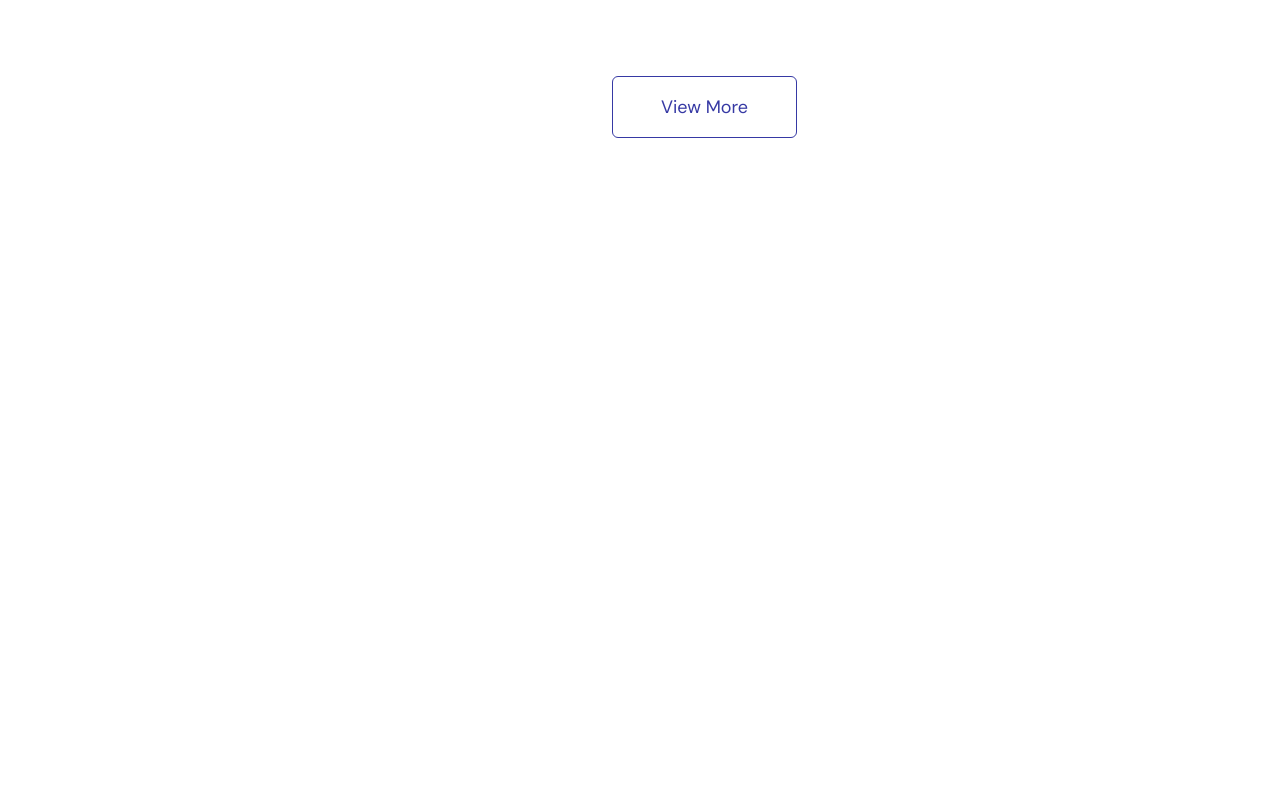
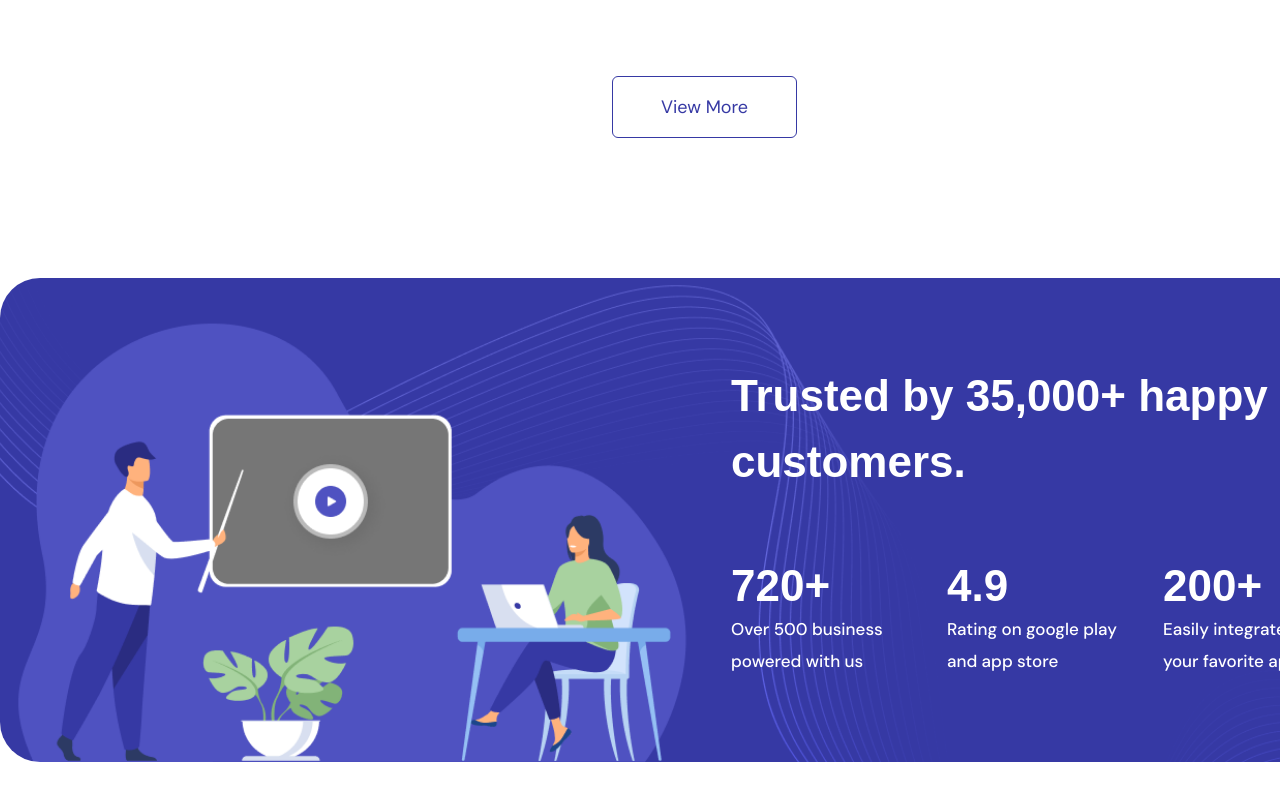
Before and after one commit to nayebislam/Innovatee, a React (Vite) app: page / in a window 1280 px wide. Shown: the part 4441-5241 px from the top of the page. Before the commit the page ends 4719 px from the top, so only its background shows below. Built offline with nearby package versions, Linux system fonts and the light colour scheme; a web font is replaced by a local one.

Commit message:
Customers part added

```diff
--- a/src/App.jsx
+++ b/src/App.jsx
@@ -6,6 +6,7 @@ import Platform from './components/Platform/Platform'
 import Features from './components/Features/Features'
 import Integrate from './components/Integrate/Integrate'
 import Service from './components/Service/Service'
+import Customers from './components/Customers/Customers'
 
 function App() {
 
@@ -19,6 +20,7 @@ function App() {
       <Features />
       <Integrate />
       <Service />
+      <Customers />
     </>
   )
 }
--- /dev/null
+++ b/src/components/Customers/Customers.jsx
@@ -0,0 +1,38 @@
+import React from 'react'
+import Container from '../layout/Container'
+import customersbg from '../../assets/customersbg.png'
+
+const Customers = () => {
+    return (
+        <section className='mb-[140px]'>
+            <Container>
+                {/* <img src={customersbg} alt="" /> */}
+                <div className='py-[85px] rounded-[40px] bg-no-repeat bg-center bg-cover'
+                    style={{
+                        backgroundImage: `URL(${customersbg})`,
+                    }}
+                >
+                    <div className='flex justify-end mr-[124px]'>
+                        <h1 className='max-w-[554px] font-primary font-bold text-white text-[44px]'>Trusted by 35,000+ happy customers.</h1>
+                    </div>
+                    <div className='flex gap-[40px] justify-end mt-[64px] mr-[70px]'>
+                        <div>
+                            <h1 className='font-primary font-black text-white text-[44px] leading-[54px]'>720+</h1>
+                            <p className='max-w-[176px] font-secondary font-medium text-white text-[17px] leading-[32px]'>Over 500 business powered with us</p>
+                        </div>
+                        <div>
+                            <h1 className='font-primary font-black text-white text-[44px] leading-[54px]'>4.9</h1>
+                            <p className='max-w-[176px] font-secondary font-medium text-white text-[17px] leading-[32px]'>Rating on google play and app store</p>
+                        </div>
+                        <div>
+                            <h1 className='font-primary font-black text-white text-[44px] leading-[54px]'>200+</h1>
+                            <p className='max-w-[176px] font-secondary font-medium text-white text-[17px] leading-[32px]'>Easily integrate with your favorite apps</p>
+                        </div>
+                    </div>
+                </div>
+            </Container>
+        </section>
+    )
+}
+
+export default Customers
```
Also changed, not shown: src/assets/brandlogo.png (deleted), src/assets/customersbg.png (added).
